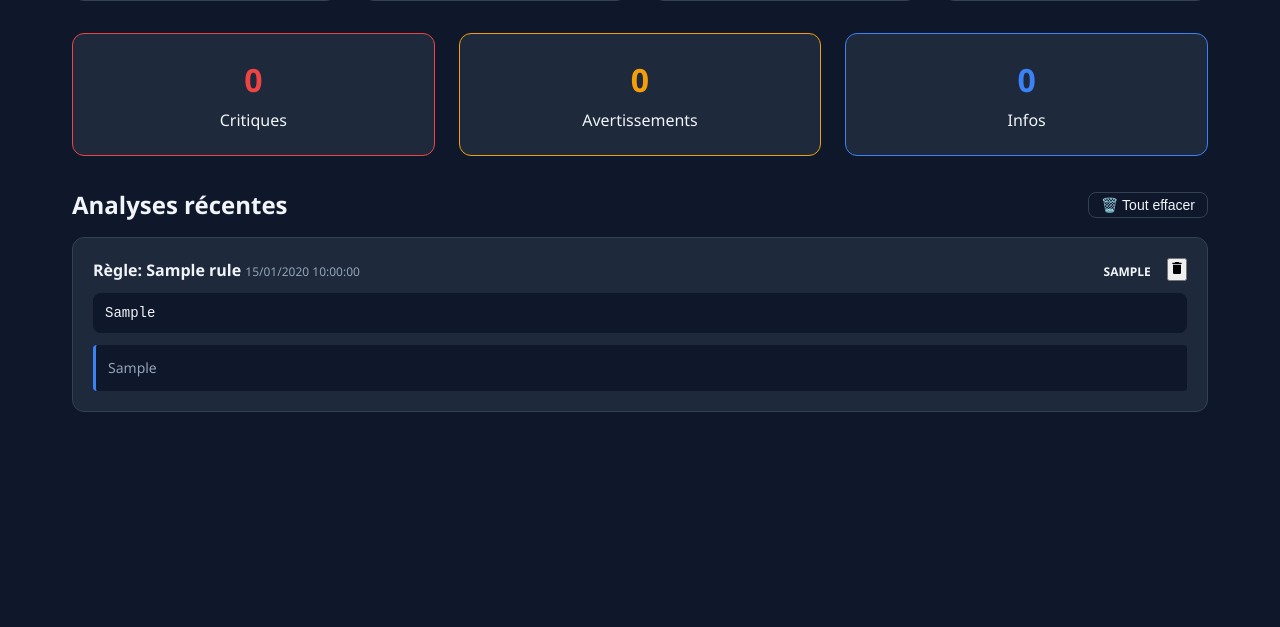
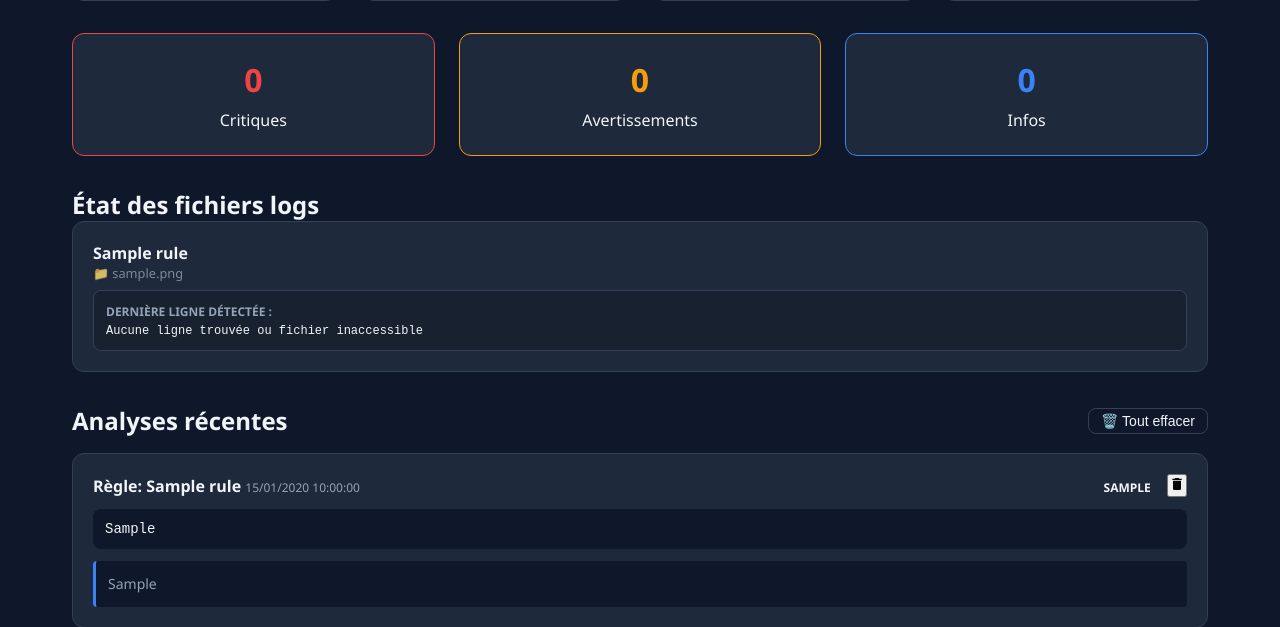
Before and after one commit to Aschefr/log-to-llm-sentinel, a FastAPI app: page / in a window 1280 px wide. Shown: the part 266-893 px from the top of the page. Before the commit the page ends 678 px from the top, so only its background shows below. Run offline with FastAPI, Linux system fonts and the light colour scheme; tables that the repository leaves empty hold one stand-in row (values such as "Sample post"); parts of the project's set-up code (start-up, migrations or seed data) failed here and were passed over.

Commit message:
showing last line found in real time

```diff
--- a/app/routers/rules.py
+++ b/app/routers/rules.py
@@ -53,6 +53,7 @@ def get_rules():
                 "context_lines": r.context_lines or 5,
                 "anti_spam_delay": r.anti_spam_delay or 60,
                 "notify_severity_threshold": r.notify_severity_threshold or "info",
+                "last_log_line": _read_last_lines(r.log_file_path, n=1)[0] if _read_last_lines(r.log_file_path, n=1) else None,
                 "created_at": r.created_at.isoformat() if r.created_at else None,
             }
             for r in rules
--- a/app/schemas.py
+++ b/app/schemas.py
@@ -61,6 +61,7 @@ class RuleUpdate(BaseModel):
 class RuleRead(RuleCreate):
     id: int
     last_position: int = 0
+    last_log_line: Optional[str] = None
     created_at: Optional[datetime] = None
     updated_at: Optional[datetime] = None
 
--- a/static/css/style.css
+++ b/static/css/style.css
@@ -300,6 +300,35 @@ body {
     display: flex;
     gap: 0.75rem;
     flex-shrink: 0;
+}
+
+.rule-last-line {
+    background: rgba(0, 0, 0, 0.2);
+    border: 1px solid var(--border);
+    border-radius: 0.5rem;
+    padding: 0.75rem;
+    margin-bottom: 0.5rem;
+}
+
+.rule-last-line strong {
+    display: block;
+    font-size: 0.75rem;
+    color: var(--text-secondary);
+    margin-bottom: 0.25rem;
+    text-transform: uppercase;
+}
+
+.last-line-content {
+    font-family: 'Courier New', monospace;
+    font-size: 0.8rem;
+    color: var(--text-primary);
+    word-break: break-all;
+    white-space: pre-wrap;
+    max-height: 4.5em;
+    overflow: hidden;
+    display: -webkit-box;
+    -webkit-line-clamp: 3;
+    -webkit-box-orient: vertical;
 }
 
 /* Buttons */
--- a/static/js/dashboard.js
+++ b/static/js/dashboard.js
@@ -1,10 +1,12 @@
 document.addEventListener('DOMContentLoaded', () => {
     loadStats();
+    loadRulesStatus();
     loadRecentAnalyses();
 
     // Auto-refresh toutes les 30 secondes
     setInterval(() => {
         loadStats();
+        loadRulesStatus();
         loadRecentAnalyses();
     }, 30000);
 
@@ -85,3 +87,31 @@ async function deleteAnalysis(id) {
         alert('Erreur lors de la suppression');
     }
 }
+
+async function loadRulesStatus() {
+    try {
+        const rules = await apiFetch('/api/rules');
+        const container = document.getElementById('rules-status-list');
+
+        if (!container) return;
+        if (rules.length === 0) {
+            container.innerHTML = '<div class="loading">Aucune règle configurée</div>';
+            return;
+        }
+
+        container.innerHTML = rules.map(rule => `
+            <div class="rule-card">
+                <div class="rule-info">
+                    <h3 style="margin: 0; font-size: 1rem;">${escapeHtml(rule.name)}</h3>
+                    <p style="margin-bottom: 0.5rem; font-size: 0.8rem; opacity: 0.8;">📁 ${escapeHtml(rule.log_file_path)}</p>
+                    <div class="rule-last-line" style="margin-bottom: 0;">
+                        <strong>Dernière ligne détectée :</strong>
+                        <div class="last-line-content" style="font-size: 0.75rem;">${escapeHtml(rule.last_log_line || 'Aucune ligne trouvée ou fichier inaccessible')}</div>
+                    </div>
+                </div>
+            </div>
+        `).join('');
+    } catch (error) {
+        console.error('Erreur chargement état des logs:', error);
+    }
+}
--- a/static/js/rules.js
+++ b/static/js/rules.js
@@ -96,6 +96,10 @@ async function loadRules() {
                     <button class="btn btn-danger btn-sm" onclick="deleteRule(${rule.id})">🗑️ Supprimer</button>
                 </div>
                 <div class="rule-toggles" style="display: flex; flex-direction: column; gap: 0.5rem; flex-basis: 100%;">
+                    <div class="rule-last-line">
+                        <strong>Dernière ligne détectée :</strong>
+                        <div class="last-line-content">${escapeHtml(rule.last_log_line || 'Aucune ligne trouvée ou fichier inaccessible')}</div>
+                    </div>
                     <div>
                         <div class="rule-history-toggle" onclick="toggleLiveLogs(${rule.id}, this, '${escapeHtml(rule.log_file_path).replace(/'/g, "\\'")}')">
                             <span class="toggle-icon">▶</span> Log en temps réel
--- a/templates/dashboard.html
+++ b/templates/dashboard.html
@@ -40,6 +40,13 @@
         </div>
     </div>
 
+    <section class="rules-status-section" style="margin-bottom: 2rem;">
+        <h2>État des fichiers logs</h2>
+        <div id="rules-status-list" class="rules-list">
+            <div class="loading">Chargement de l'état des logs...</div>
+        </div>
+    </section>
+
     <section class="recent-section">
         <div class="section-header" style="display: flex; justify-content: space-between; align-items: center; margin-bottom: 1rem;">
             <h2 style="margin: 0;">Analyses récentes</h2>
```
